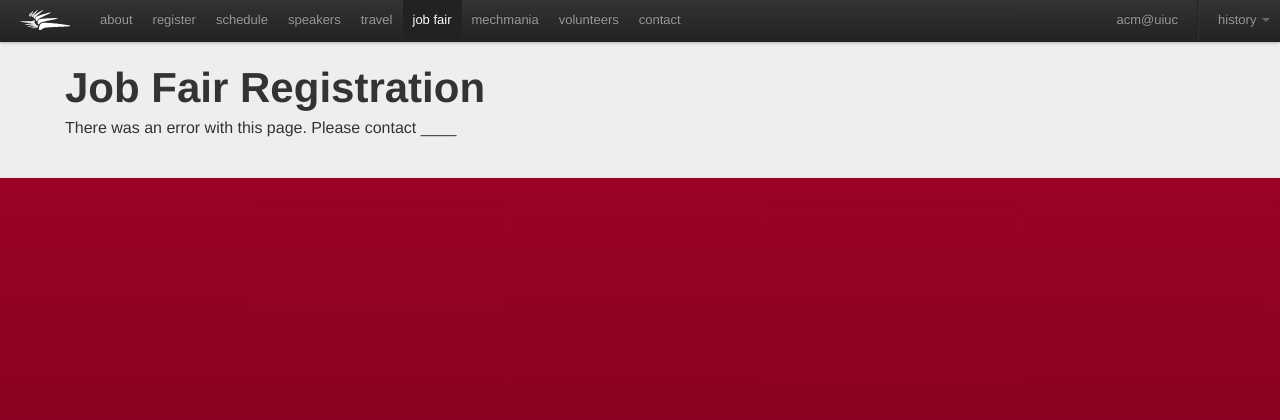
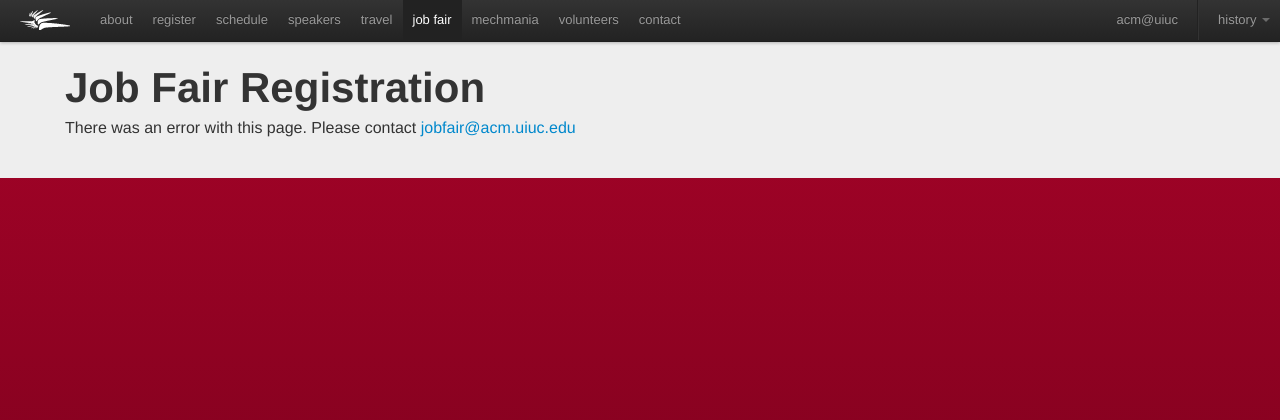
Before and after one commit to ReflectionsProjections/mango-django, a PHP site: page /jobfair-registration.php?company=1 in a window 1280 px wide. Shown: the top 420 px of the page. Run offline with PHP 8.4, Linux system fonts and the light colour scheme; data that the repository does not hold is empty.

Commit message:
fix error message

```diff
--- a/jobfair-registration.php
+++ b/jobfair-registration.php
@@ -167,7 +167,7 @@ if($row = $res->fetch_assoc()){
 }
 if($error){
 ?>
-<p>There was an error with this page. Please contact ____</p>
+<p>There was an error with this page. Please contact <a href="mailto:jobfair@acm.uiuc.edu">jobfair@acm.uiuc.edu</a></p>
 <?php
 }
 ?>
```
